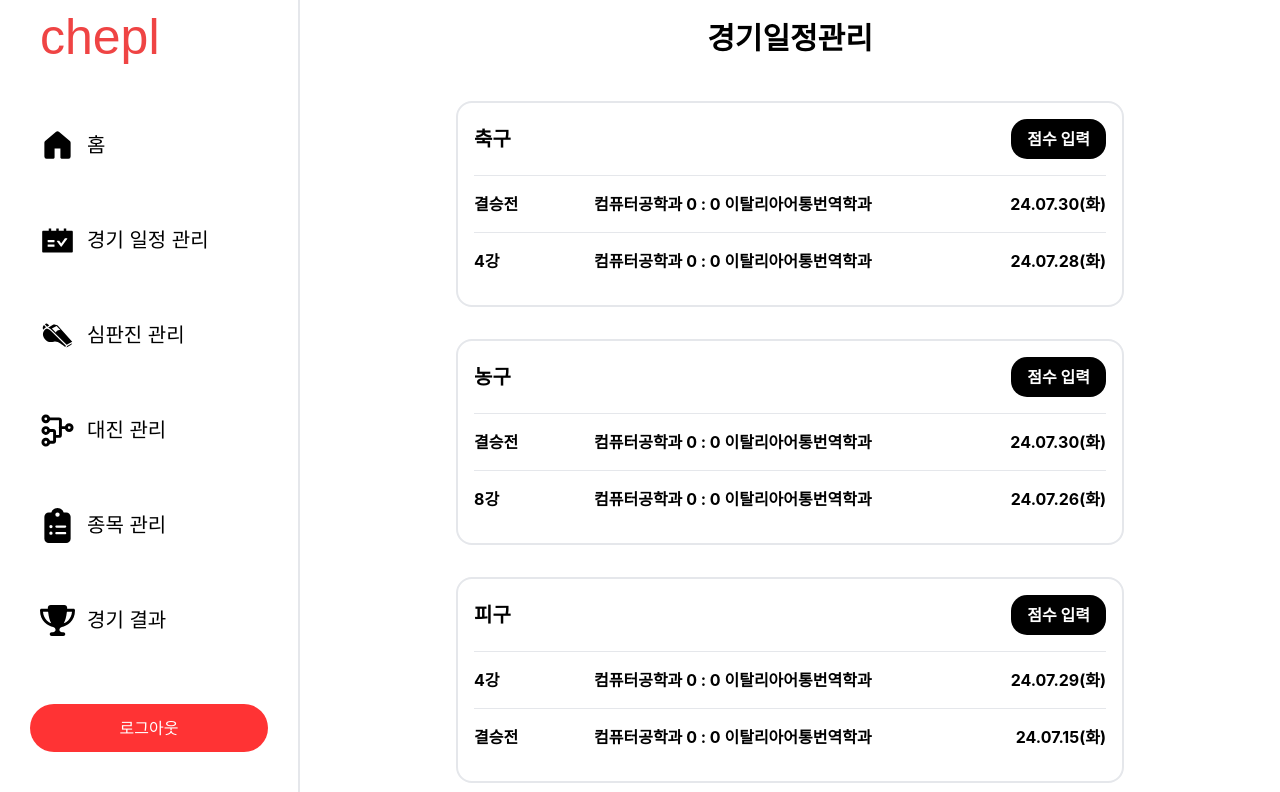
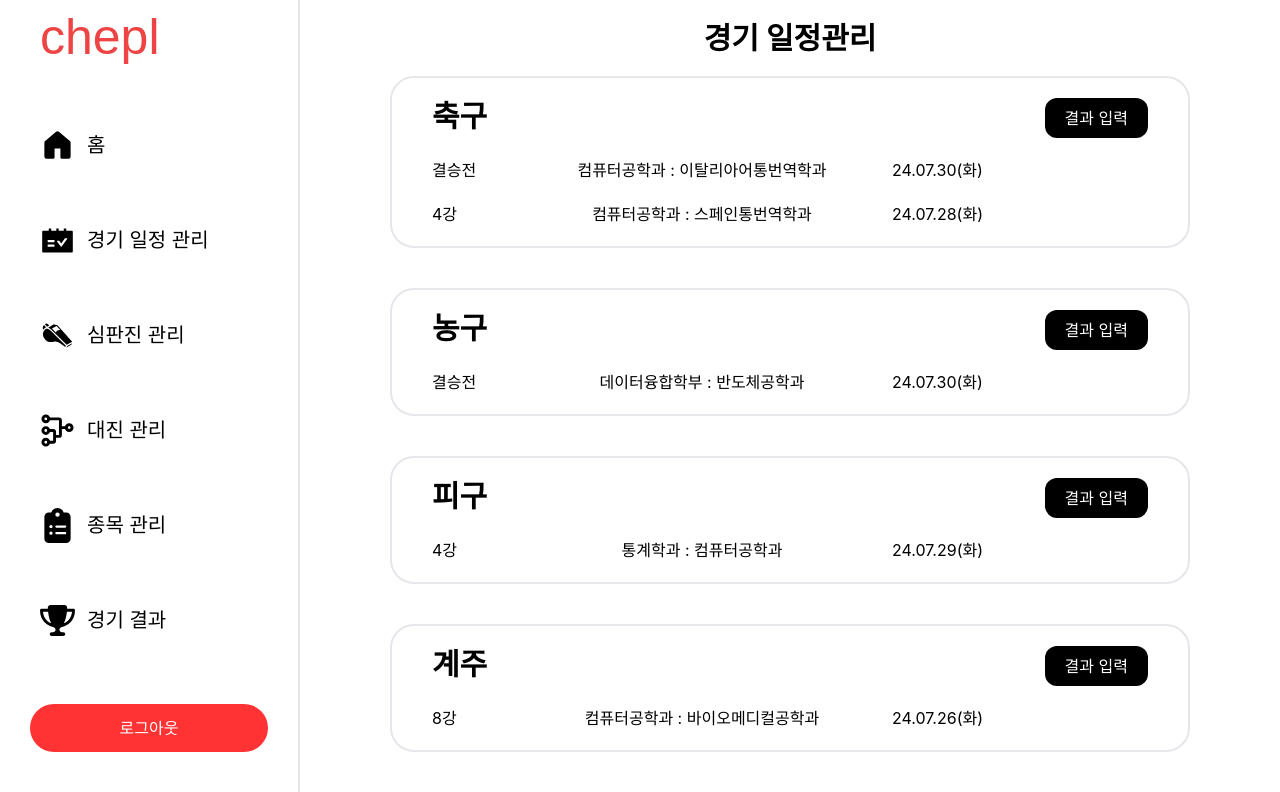
Before and after one commit to 24SummerHackerton/SummerHackaton-FE, a React (Create React App) app: page /schedule in a window 1280 px wide. Shown: the top 792 px of the page. Built offline with nearby package versions, Linux system fonts and the light colour scheme.

Commit message:
schedule

```diff
--- /dev/null
+++ b/src/desktop/components/groupedScheduleCard.jsx
@@ -0,0 +1,28 @@
+import { useState } from "react";
+import { useRecoilState } from "recoil";
+import { resultList, scheduleStatus } from "../../atom";
+import ScheduleModify from "./schedulemodify";
+
+export default function GroupedScheduleCard({ group, type }) {
+  const [isDone, setIsDone] = useState(false);
+  return (
+    <div className="border-2 rounded-3xl py-5 px-10 flex flex-col gap-5 mb-10 w-[800px]">
+      <div className="flex justify-between">
+        <div className="font-bold text-3xl">{type}</div>
+        <div
+          className="bg-black text-white py-2 px-5 rounded-xl cursor-pointer"
+          onClick={() => {
+            setIsDone((prev) => !prev);
+          }}
+        >
+          결과 입력
+        </div>
+      </div>
+      <div className="flex flex-col gap-5">
+        {group.map((g) => {
+          return <ScheduleModify g={g} isDone={isDone} setIsDone={setIsDone} />;
+        })}
+      </div>
+    </div>
+  );
+}
--- /dev/null
+++ b/src/desktop/components/schedulemodify.jsx
@@ -0,0 +1,129 @@
+import { useRecoilState } from "recoil";
+import { resultList, scheduleStatus } from "../../atom";
+
+export default function ScheduleModify({ g, isDone, setIsDone }) {
+  const [schedules, setSchedules] = useRecoilState(scheduleStatus);
+  const [results, setResults] = useRecoilState(resultList);
+  const onSubmitElse = (e) => {
+    e.preventDefault();
+    const resultValue = [e.target[0].value, e.target[1].value];
+    e.target[0].value = null;
+    e.target[1].value = null;
+    let temp = schedules;
+    temp.forEach((t) => {
+      if (t[5] === g[5]) {
+        const sliceInd = temp.indexOf(t);
+        let done = schedules[sliceInd];
+        setResults((prev) => prev.concat([done.concat(resultValue)]));
+        setSchedules(temp.slice(0, sliceInd).concat(temp.slice(sliceInd + 1)));
+      }
+    });
+    alert("결과가 입력되었습니다!");
+    setIsDone((prev) => !prev);
+  };
+  const onSubmit = (e) => {
+    e.preventDefault();
+    const winner = e.target[0].value;
+    let temp = schedules;
+
+    temp.forEach((t) => {
+      if (t[5] === g[5]) {
+        const sliceInd = temp.indexOf(t);
+        if (temp[sliceInd][2] === winner) {
+          let done = schedules[sliceInd];
+          setResults((prev) => prev.concat([done.concat([1, 0])]));
+          setSchedules(
+            temp.slice(0, sliceInd).concat(temp.slice(sliceInd + 1))
+          );
+          alert("결과가 입력되었습니다!");
+        } else if (temp[sliceInd][3] === winner) {
+          let done = schedules[sliceInd];
+          setResults((prev) => prev.concat([done.concat([0, 1])]));
+          setSchedules(
+            temp.slice(0, sliceInd).concat(temp.slice(sliceInd + 1))
+          );
+          alert("결과가 입력되었습니다!");
+        } else {
+          alert("팀명을 다시 입력해주세요!");
+        }
+      }
+    });
+
+    setIsDone((prev) => !prev);
+  };
+  return (
+    <div className="flex items-center gap-10">
+      <div className="w-[80px]">{g[1]}</div>
+
+      {isDone ? (
+        g[0] === "계주" ? (
+          <form
+            className="w-[700px] text-center flex justify-between items-center"
+            onSubmit={onSubmit}
+          >
+            <div>{g[2]}</div>
+            <div>:</div>
+
+            <div>{g[3]}</div>
+
+            <div>
+              <div>{g[4]}</div>
+            </div>
+
+            <input
+              required
+              type="text"
+              placeholder="승리팀을 입력해주세요"
+              className="placeholder:text-[12px] border-2 rounded-md border-black py-1 w-[115px]"
+            />
+
+            <input
+              type="submit"
+              value="완료"
+              className="cursor-pointer bg-pointRed text-white py-3 px-5 rounded-xl"
+            />
+          </form>
+        ) : (
+          <form
+            className="w-[700px] text-center flex justify-between items-center"
+            onSubmit={onSubmitElse}
+          >
+            <div>{g[2]}</div>
+            <input
+              required
+              type="number"
+              className="border-2 rounded-md border-black py-1 w-10"
+            />
+            <div>:</div>
+            <input
+              required
+              type="number"
+              className="border-2 rounded-md border-black py-1 w-10"
+            />
+            <div>{g[3]}</div>
+
+            <div>
+              <div>{g[4]}</div>
+            </div>
+
+            <input
+              type="submit"
+              value="완료"
+              className="cursor-pointer bg-pointRed text-white py-3 px-5 rounded-xl"
+            />
+          </form>
+        )
+      ) : (
+        <>
+          <div className="w-[300px] text-center">
+            {g[2]} : {g[3]}
+          </div>
+
+          <div>
+            <div>{g[4]}</div>
+          </div>
+        </>
+      )}
+    </div>
+  );
+}
--- a/src/desktop/desktopViews/DesktopManage.jsx
+++ b/src/desktop/desktopViews/DesktopManage.jsx
@@ -91,9 +91,7 @@ export default function DesktopManage() {
   const renderSelectedTeam = () => {
     if (selectedTeam === "") {
       return (
-        <div className="">
-          팀 정보를 보고 싶으면 팀 이름을 클릭하세요.
-        </div>
+        <div className="">팀 정보를 보고 싶으면 팀 이름을 클릭하세요.</div>
       );
     }
 
@@ -101,7 +99,9 @@ export default function DesktopManage() {
 
     return (
       <div className="team-details mt-4">
-        <div className="text-2xl font-bold">현재 표시된 팀은 {currentTeam} 입니다.</div>
+        <div className="text-2xl font-bold">
+          현재 표시된 팀은 {currentTeam} 입니다.
+        </div>
         <button
           onClick={handleSendLink}
           className="bg-pointRed text-white p-2 rounded mt-4"
@@ -203,7 +203,7 @@ export default function DesktopManage() {
 
   return (
     <div className="flex">
-      <div className="p-4 border-r-2 sticky top-0 w-[500px]">
+      <div className="w-[500px] border-2">
         <div className="text-3xl font-bold mb-4">종목 관리</div>
         <div className="flex flex-col gap-4">
           <PartCard
@@ -223,7 +223,12 @@ export default function DesktopManage() {
             onClick={() => setSelectedEvent("계주")}
           />
         </div>
-        <button onClick={() => setIsModalOpen(true)} className="bg-black text-white p-2 rounded mt-4">종목 추가</button>
+        <button
+          onClick={() => setIsModalOpen(true)}
+          className="bg-black text-white p-2 rounded mt-4"
+        >
+          종목 추가
+        </button>
       </div>
       <div className="w-[800px] p-4">
         {selectedEvent && (
@@ -237,7 +242,10 @@ export default function DesktopManage() {
       </div>
       {isModalOpen && (
         <div className="fixed inset-0 flex items-center justify-center z-50">
-          <div className="fixed inset-0 bg-black opacity-50" onClick={() => setIsModalOpen(false)}></div>
+          <div
+            className="fixed inset-0 bg-black opacity-50"
+            onClick={() => setIsModalOpen(false)}
+          ></div>
           <DesktopCreate onClose={() => setIsModalOpen(false)} />
         </div>
       )}
--- a/src/desktop/desktopViews/DesktopSchedule.jsx
+++ b/src/desktop/desktopViews/DesktopSchedule.jsx
@@ -1,102 +1,38 @@
-import React, { useState, useEffect } from "react";
-import scheduleData from "./schedule.json";
+import { useRecoilState } from "recoil";
+import { scheduleStatus } from "../../atom";
+import { useEffect, useState } from "react";
+import GroupedScheduleCard from "../components/groupedScheduleCard";
+
+function divide(schedules) {
+  let temp = schedules;
+  const groupedData = temp.reduce((acc, current) => {
+    const key = current[0]; // 첫 번째 요소를 키로 사용
+    if (!acc[key]) {
+      acc[key] = []; // 키가 존재하지 않으면 빈 배열을 생성
+    }
+    acc[key].push(current); // 현재 요소를 키에 해당하는 배열에 추가
+    return acc;
+  }, {});
+
+  const groupedArray = Object.keys(groupedData).map((key) => groupedData[key]);
+
+  return groupedArray;
+}
 
 export default function DesktopSchedule() {
-  const [sports, setSports] = useState([]);
-  const [editing, setEditing] = useState(null);
-
+  const [schedules, setSchedules] = useRecoilState(scheduleStatus);
+  const [group, setGroup] = useState([]);
   useEffect(() => {
-    const parsedData = scheduleData.reduce((acc, item) => {
-      const [sport, round, teamA, teamB, date] = item;
-      if (!acc[sport]) {
-        acc[sport] = [];
-      }
-      acc[sport].push({ round, teamA, teamB, date, scoreA: 0, scoreB: 0 });
-      return acc;
-    }, {});
-    setSports(Object.entries(parsedData));
-  }, []);
-
-  const handleScoreEdit = (sport, matchIndex) => {
-    setEditing({ sport, matchIndex });
-  };
-
-  const handleInputChange = (e, sport, matchIndex, field) => {
-    const value = e.target.value;
-    setSports((prevSports) => {
-      const updatedSports = [...prevSports];
-      const sportIndex = updatedSports.findIndex(([name]) => name === sport);
-      updatedSports[sportIndex][1][matchIndex][field] = value;
-      return updatedSports;
-    });
-  };
-
-  const handleSave = () => {
-    setEditing(null);
-    //서버에 업데이트
-  };
-
+    setGroup(divide(schedules));
+  }, [schedules]);
   return (
-    <div className="p-4 w-[700px]">
-      <h1 className="text-[30px] font-bold text-center mb-10">경기일정관리</h1>
-      {sports.map(([sport, matches], sportIndex) => (
-        <div key={sportIndex} className="mb-8 font-bold">
-          <div className="border-2 rounded-2xl p-4">
-            <div className="flex justify-between items-center mb-4">
-              <h2 className="text-xl font-bold">{sport}</h2>
-              {editing && editing.sport === sport ? (
-                <button onClick={handleSave} className="bg-blue-500 text-white px-4 py-2 rounded-2xl">
-                  저장
-                </button>
-              ) : (
-                <button
-                  onClick={() => handleScoreEdit(sport, null)}
-                  className="bg-black text-white px-4 py-2 rounded-2xl"
-                >
-                  점수 입력
-                </button>
-              )}
-            </div>
-            {matches.map((match, matchIndex) => (
-              <div key={matchIndex} className="border-t pt-4 pb-4 flex justify-between items-center">
-                <div className="flex justify-center">
-                  <div className="w-[120px]">{match.round}</div>
-                  {editing && editing.sport === sport && editing.matchIndex === matchIndex ? (
-                    <div>
-                      <input
-                        type="number"
-                        value={match.scoreA}
-                        onChange={(e) => handleInputChange(e, sport, matchIndex, 'scoreA')}
-                        className="border rounded p-1 w-16 mr-2"
-                      />
-                      :
-                      <input
-                        type="number"
-                        value={match.scoreB}
-                        onChange={(e) => handleInputChange(e, sport, matchIndex, 'scoreB')}
-                        className="border rounded p-1 w-16 ml-2"
-                      />
-                    </div>
-                  ) : (
-                    <span>{match.teamA} {match.scoreA} : {match.scoreB} {match.teamB}</span>
-                  )}
-                </div>
-                <div className="flex flex-col text-right">
-                  <span>{match.date}</span>
-                </div>
-                {editing && editing.sport === sport ? (
-                  <button
-                    onClick={() => handleScoreEdit(sport, matchIndex)}
-                    className="bg-yellow-500 text-white px-4 py-2 rounded-2xl"
-                  >
-                    수정
-                  </button>
-                ) : null}
-              </div>
-            ))}
-          </div>
-        </div>
-      ))}
+    <div className="py-5 flex flex-col items-center gap-5">
+      <div className="text-3xl font-bold">경기 일정관리</div>
+      <div>
+        {group.map((t, i) => {
+          return <GroupedScheduleCard group={t} type={t[0][0]} key={i} />;
+        })}
+      </div>
     </div>
   );
 }
```
